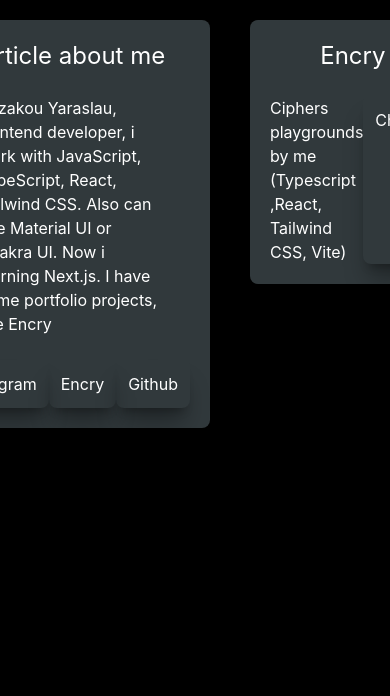
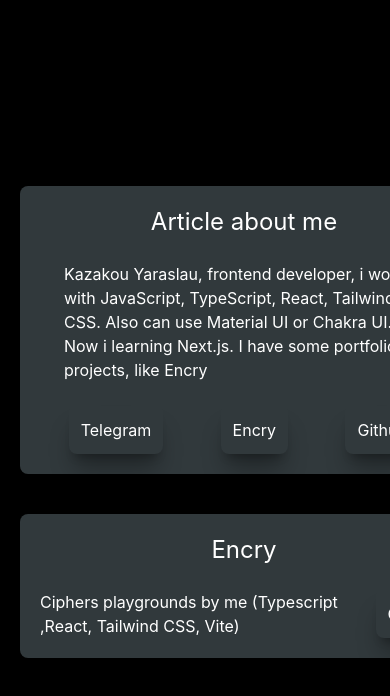
Before and after one commit to Mor9ak/portfolio, a React (Vite) app: page / in a window 390 px wide. Shown: the top 696 px of the page. Built offline with nearby package versions, Linux system fonts and the light colour scheme.

Commit message:
Small style-adaptation fixes at App.tsx and Button.tsx

```diff
--- a/src/app/App.tsx
+++ b/src/app/App.tsx
@@ -6,7 +6,7 @@ import encSecData from '../shared/jsonVault/encrySection.json'
 
 const App = () => {
     return (
-        <div className={"h-screen w-screen flex justify-center items-center"}>
+        <div className={"h-screen w-screen flex justify-center items-center flex-col md:flex-row"}>
             <Article title={artData.title} text={artData.text} buttonText={artData.buttonText} buttonUrl={artData.buttonUrl} button2Url={artData.button2Url} button2Text={artData.button2Text} button3Text={artData.button3Text} button3Url={artData.button3Url}/>
             <Section title={encSecData.title} description={encSecData.description} link={{title: encSecData.link.title, url: encSecData.link.url}} />
         </div>
--- a/src/shared/Button.tsx
+++ b/src/shared/Button.tsx
@@ -6,8 +6,8 @@ interface buttonProps {
 const Button = (props : buttonProps) => {
     return (
         <a href={props.link} target="_blank" rel="noreferrer"
-           className={"p-3 rounded-lg shadow-xl/30 cursor-pointer" +
-               "bg-bgArticle hover:bg-bgArticleHover"}>
+           className={"p-3 rounded-lg shadow-xl/30 cursor-pointer flex text-center" +
+               "bg-bgArticle hover:bg-bgArticleHover items-center justify-center"}>
             {props.title}
         </a>
     )
```
